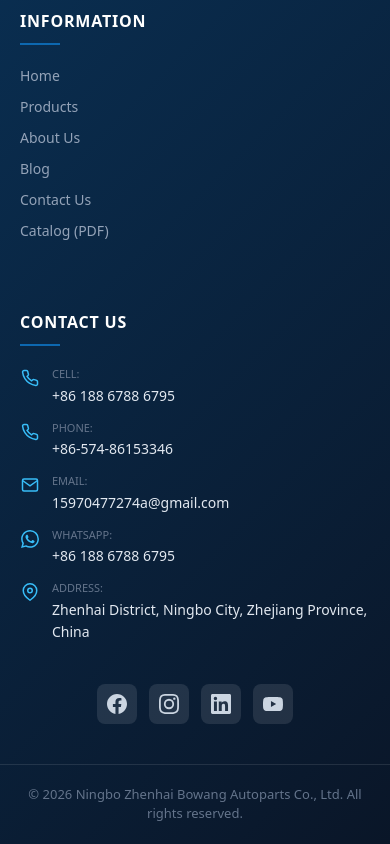
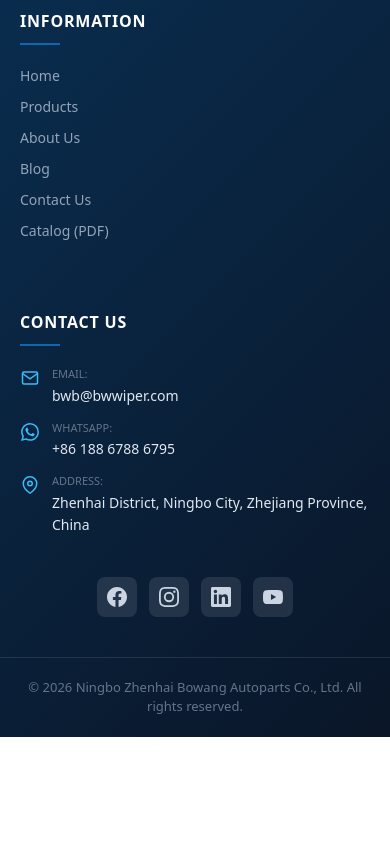
Before and after one commit to 15970477274a-prog/bowang-wiper-site, a Next.js app: page / in a window 390 px wide. Shown: the part 6234-7078 px from the top of the page. After the commit the page ends 6971 px from the top, so only its background shows below. Built offline with nearby package versions, Linux system fonts and the light colour scheme.

Commit message:
Remove phone number, update email to bwb@bwwiper.com, disable social media links (keep icons)

```diff
--- a/components/Footer.tsx
+++ b/components/Footer.tsx
@@ -110,29 +110,11 @@ export default function Footer() {
           <ul style={{ listStyle: "none", padding: 0, margin: 0, display: "flex", flexDirection: "column", gap: "14px" }}>
             <li style={{ display: "flex", gap: "12px", alignItems: "flex-start" }}>
               <div style={{ width: "20px", height: "20px", display: "flex", alignItems: "center", justifyContent: "center", flexShrink: 0, marginTop: "2px" }}>
-                <svg width="18" height="18" viewBox="0 0 24 24" fill="none" stroke="#38bdf8" strokeWidth="2"><path d="M22 16.92v3a2 2 0 0 1-2.18 2 19.79 19.79 0 0 1-8.63-3.07 19.5 19.5 0 0 1-6-6 19.79 19.79 0 0 1-3.07-8.67A2 2 0 0 1 4.11 2h3a2 2 0 0 1 2 1.72 12.84 12.84 0 0 0 .7 2.81 2 2 0 0 1-.45 2.11L8.09 9.91a16 16 0 0 0 6 6l1.27-1.27a2 2 0 0 1 2.11-.45 12.84 12.84 0 0 0 2.81.7A2 2 0 0 1 22 16.92z"/></svg>
-              </div>
-              <div>
-                <span style={{ color: "#64748b", fontSize: "11px", textTransform: "uppercase", display: "block", marginBottom: "2px" }}>Cell:</span>
-                <a href="tel:+8618867886795" style={{ color: "#e2e8f0", textDecoration: "none", fontSize: "14px" }}>+86 188 6788 6795</a>
-              </div>
-            </li>
-            <li style={{ display: "flex", gap: "12px", alignItems: "flex-start" }}>
-              <div style={{ width: "20px", height: "20px", display: "flex", alignItems: "center", justifyContent: "center", flexShrink: 0, marginTop: "2px" }}>
-                <svg width="18" height="18" viewBox="0 0 24 24" fill="none" stroke="#38bdf8" strokeWidth="2"><path d="M22 16.92v3a2 2 0 0 1-2.18 2 19.79 19.79 0 0 1-8.63-3.07 19.5 19.5 0 0 1-6-6 19.79 19.79 0 0 1-3.07-8.67A2 2 0 0 1 4.11 2h3a2 2 0 0 1 2 1.72 12.84 12.84 0 0 0 .7 2.81 2 2 0 0 1-.45 2.11L8.09 9.91a16 16 0 0 0 6 6l1.27-1.27a2 2 0 0 1 2.11-.45 12.84 12.84 0 0 0 2.81.7A2 2 0 0 1 22 16.92z"/></svg>
-              </div>
-              <div>
-                <span style={{ color: "#64748b", fontSize: "11px", textTransform: "uppercase", display: "block", marginBottom: "2px" }}>Phone:</span>
-                <a href="tel:+8657486153346" style={{ color: "#e2e8f0", textDecoration: "none", fontSize: "14px" }}>+86-574-86153346</a>
-              </div>
-            </li>
-            <li style={{ display: "flex", gap: "12px", alignItems: "flex-start" }}>
-              <div style={{ width: "20px", height: "20px", display: "flex", alignItems: "center", justifyContent: "center", flexShrink: 0, marginTop: "2px" }}>
                 <svg width="18" height="18" viewBox="0 0 24 24" fill="none" stroke="#38bdf8" strokeWidth="2"><path d="M4 4h16c1.1 0 2 .9 2 2v12c0 1.1-.9 2-2 2H4c-1.1 0-2-.9-2-2V6c0-1.1.9-2 2-2z"/><polyline points="22,6 12,13 2,6"/></svg>
               </div>
               <div>
                 <span style={{ color: "#64748b", fontSize: "11px", textTransform: "uppercase", display: "block", marginBottom: "2px" }}>EMAIL:</span>
-                <a href="mailto:15970477274a@gmail.com" style={{ color: "#e2e8f0", textDecoration: "none", fontSize: "14px" }}>15970477274a@gmail.com</a>
+                <a href="mailto:bwb@bwwiper.com" style={{ color: "#e2e8f0", textDecoration: "none", fontSize: "14px" }}>bwb@bwwiper.com</a>
               </div>
             </li>
             <li style={{ display: "flex", gap: "12px", alignItems: "flex-start" }}>
@@ -164,18 +146,18 @@ export default function Footer() {
         gap: "12px",
         padding: "0 20px 40px"
       }}>
-        <a href="https://www.facebook.com/" target="_blank" rel="nofollow" style={{ display: "flex", alignItems: "center", justifyContent: "center", width: "40px", height: "40px", borderRadius: "8px", backgroundColor: "rgba(255,255,255,0.1)", transition: "all 0.3s" }} aria-label="Facebook">
+        <span style={{ display: "flex", alignItems: "center", justifyContent: "center", width: "40px", height: "40px", borderRadius: "8px", backgroundColor: "rgba(255,255,255,0.1)", transition: "all 0.3s" }} aria-label="Facebook">
           <svg width="20" height="20" viewBox="0 0 24 24" fill="#cbd5e1"><path d="M24 12.073c0-6.627-5.373-12-12-12s-12 5.373-12 12c0 5.99 4.388 10.954 10.125 11.854v-8.385H7.078v-3.47h3.047V9.43c0-3.007 1.792-4.669 4.533-4.669 1.312 0 2.686.235 2.686.235v2.953H15.83c-1.491 0-1.956.925-1.956 1.874v2.25h3.328l-.532 3.47h-2.796v8.385C19.612 23.027 24 18.062 24 12.073z"/></svg>
-        </a>
-        <a href="https://www.instagram.com/" target="_blank" rel="nofollow" style={{ display: "flex", alignItems: "center", justifyContent: "center", width: "40px", height: "40px", borderRadius: "8px", backgroundColor: "rgba(255,255,255,0.1)", transition: "all 0.3s" }} aria-label="Instagram">
+        </span>
+        <span style={{ display: "flex", alignItems: "center", justifyContent: "center", width: "40px", height: "40px", borderRadius: "8px", backgroundColor: "rgba(255,255,255,0.1)", transition: "all 0.3s" }} aria-label="Instagram">
           <svg width="20" height="20" viewBox="0 0 24 24" fill="#cbd5e1"><path d="M12 2.163c3.204 0 3.584.012 4.85.07 3.252.148 4.771 1.691 4.919 4.919.058 1.265.069 1.645.069 4.849 0 3.205-.012 3.584-.069 4.849-.149 3.225-1.664 4.771-4.919 4.919-1.266.058-1.644.07-4.85.07-3.204 0-3.584-.012-4.849-.07-3.26-.149-4.771-1.699-4.919-4.92-.058-1.265-.07-1.644-.07-4.849 0-3.204.013-3.583.07-4.849.149-3.227 1.664-4.771 4.919-4.919 1.266-.057 1.645-.069 4.849-.069zM12 0C8.741 0 8.333.014 7.053.072 2.695.272.273 2.69.073 7.052.014 8.333 0 8.741 0 12c0 3.259.014 3.668.072 4.948.2 4.358 2.618 6.78 6.98 6.98C8.333 23.986 8.741 24 12 24c3.259 0 3.668-.014 4.948-.072 4.354-.2 6.782-2.618 6.979-6.98.059-1.28.073-1.689.073-4.948 0-3.259-.014-3.667-.072-4.947-.196-4.354-2.617-6.78-6.979-6.98C15.668.014 15.259 0 12 0zm0 5.838a6.162 6.162 0 100 12.324 6.162 6.162 0 000-12.324zM12 16a4 4 0 110-8 4 4 0 010 8zm6.406-11.845a1.44 1.44 0 100 2.881 1.44 1.44 0 000-2.881z"/></svg>
-        </a>
-        <a href="https://www.linkedin.com/" target="_blank" rel="nofollow" style={{ display: "flex", alignItems: "center", justifyContent: "center", width: "40px", height: "40px", borderRadius: "8px", backgroundColor: "rgba(255,255,255,0.1)", transition: "all 0.3s" }} aria-label="LinkedIn">
+        </span>
+        <span style={{ display: "flex", alignItems: "center", justifyContent: "center", width: "40px", height: "40px", borderRadius: "8px", backgroundColor: "rgba(255,255,255,0.1)", transition: "all 0.3s" }} aria-label="LinkedIn">
           <svg width="20" height="20" viewBox="0 0 24 24" fill="#cbd5e1"><path d="M20.447 20.452h-3.554v-5.569c0-1.328-.027-3.037-1.852-3.037-1.853 0-2.136 1.445-2.136 2.939v5.667H9.351V9h3.414v1.561h.046c.477-.9 1.637-1.85 3.37-1.85 3.601 0 4.267 2.37 4.267 5.455v6.286zM5.337 7.433a2.062 2.062 0 01-2.063-2.065 2.064 2.064 0 112.063 2.065zm1.782 13.019H3.555V9h3.564v11.452zM22.225 0H1.771C.792 0 0 .774 0 1.729v20.542C0 23.227.792 24 1.771 24h20.451C23.2 24 24 23.227 24 22.271V1.729C24 .774 23.2 0 22.222 0h.003z"/></svg>
-        </a>
-        <a href="https://www.youtube.com/" target="_blank" rel="nofollow" style={{ display: "flex", alignItems: "center", justifyContent: "center", width: "40px", height: "40px", borderRadius: "8px", backgroundColor: "rgba(255,255,255,0.1)", transition: "all 0.3s" }} aria-label="YouTube">
+        </span>
+        <span style={{ display: "flex", alignItems: "center", justifyContent: "center", width: "40px", height: "40px", borderRadius: "8px", backgroundColor: "rgba(255,255,255,0.1)", transition: "all 0.3s" }} aria-label="YouTube">
           <svg width="20" height="20" viewBox="0 0 24 24" fill="#cbd5e1"><path d="M23.498 6.186a3.016 3.016 0 00-2.122-2.136C19.505 3.545 12 3.545 12 3.545s-7.505 0-9.377.505A3.017 3.017 0 00.502 6.186C0 8.07 0 12 0 12s0 3.93.502 5.814a3.016 3.016 0 002.122 2.136c1.871.505 9.376.505 9.376.505s7.505 0 9.377-.505a3.015 3.015 0 002.122-2.136C24 15.93 24 12 24 12s0-3.93-.502-5.814zM9.545 15.568V8.432L15.818 12l-6.273 3.568z"/></svg>
-        </a>
+        </span>
       </div>
 
       {/* Bottom Bar */}
```
